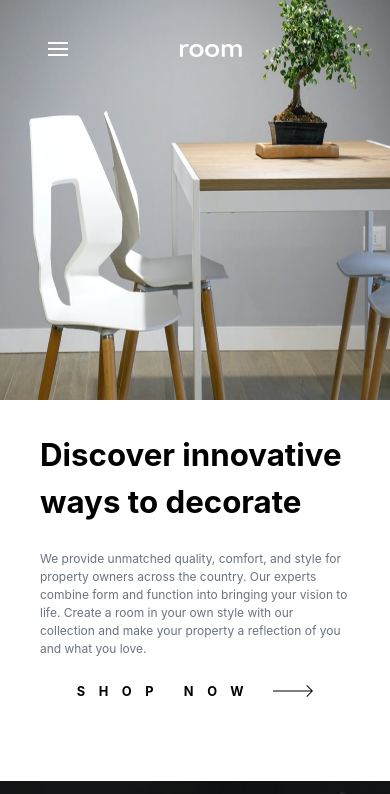
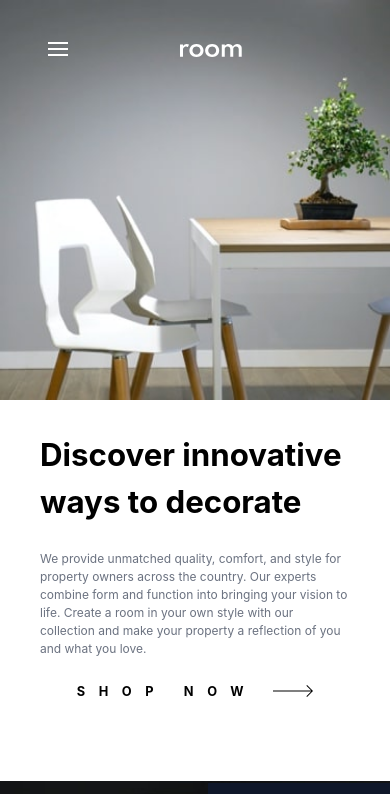
Before and after one commit to Dhei-vid/Terrace, a React (Create React App) app: page / in a window 390 px wide. Shown: the top 794 px of the page. Built offline with nearby package versions, Linux system fonts and the light colour scheme.

Commit message:
feat: styled the mobile responsive component for the home page

```diff
--- a/src/components/home/home.component.tsx
+++ b/src/components/home/home.component.tsx
@@ -1,4 +1,5 @@
 import image1 from "../../images/desktop-image-hero-1.jpg";
+import image11 from "../../images/mobile-image-hero-1.jpg";
 
 import Navigation from "../navigation/navigation.component";
 import ShopNowButton from "../button/shopButton.component";
@@ -8,29 +9,37 @@ import Hero from "../bottom/hero.component";
 const Home = () => {
   return (
     <>
+      <div className="relative">
+        <Button prev={`/`} next={`/page2`} />
         <div className="grid grid-cols-1 md:grid-cols-7">
-        <div className="col-span-4 relative">
+          <div className="col-span-4">
             <Navigation />
             <img
-            className="h-100 w-full"
+              className="hidden h-100 w-full md:block"
               src={image1}
               alt="home"
               loading="lazy"
             />
+            <img
+              className="h-100 w-full md:hidden"
+              src={image11}
+              alt="home"
+              loading="lazy"
+            />
           </div>
-        <div className="col-span-3 px-10 md:px-28 pt-8 justify-items-center md:relative">
+          <div className="col-span-3 px-10 md:px-28 pt-8 justify-items-center">
             <h2 className="text-3xl font-bold pb-6">
               Discover innovative ways to decorate
             </h2>
             <p className="subpixel-antialiased text-gray-500 text-xs">
-            We provide unmatched quality, comfort, and style for property owners
-            across the country. Our experts combine form and function into
-            bringing your vision to life. Create a room in your own style with
-            our collection and make your property a reflection of you and what
-            you love.
+              We provide unmatched quality, comfort, and style for property
+              owners across the country. Our experts combine form and function
+              into bringing your vision to life. Create a room in your own style
+              with our collection and make your property a reflection of you and
+              what you love.
             </p>
             <ShopNowButton />
-          <Button prev={`/`} next={`/page2`} />
+          </div>
         </div>
       </div>
       <Hero />
```
Lines whose indentation alone changed are shown as unchanged.
